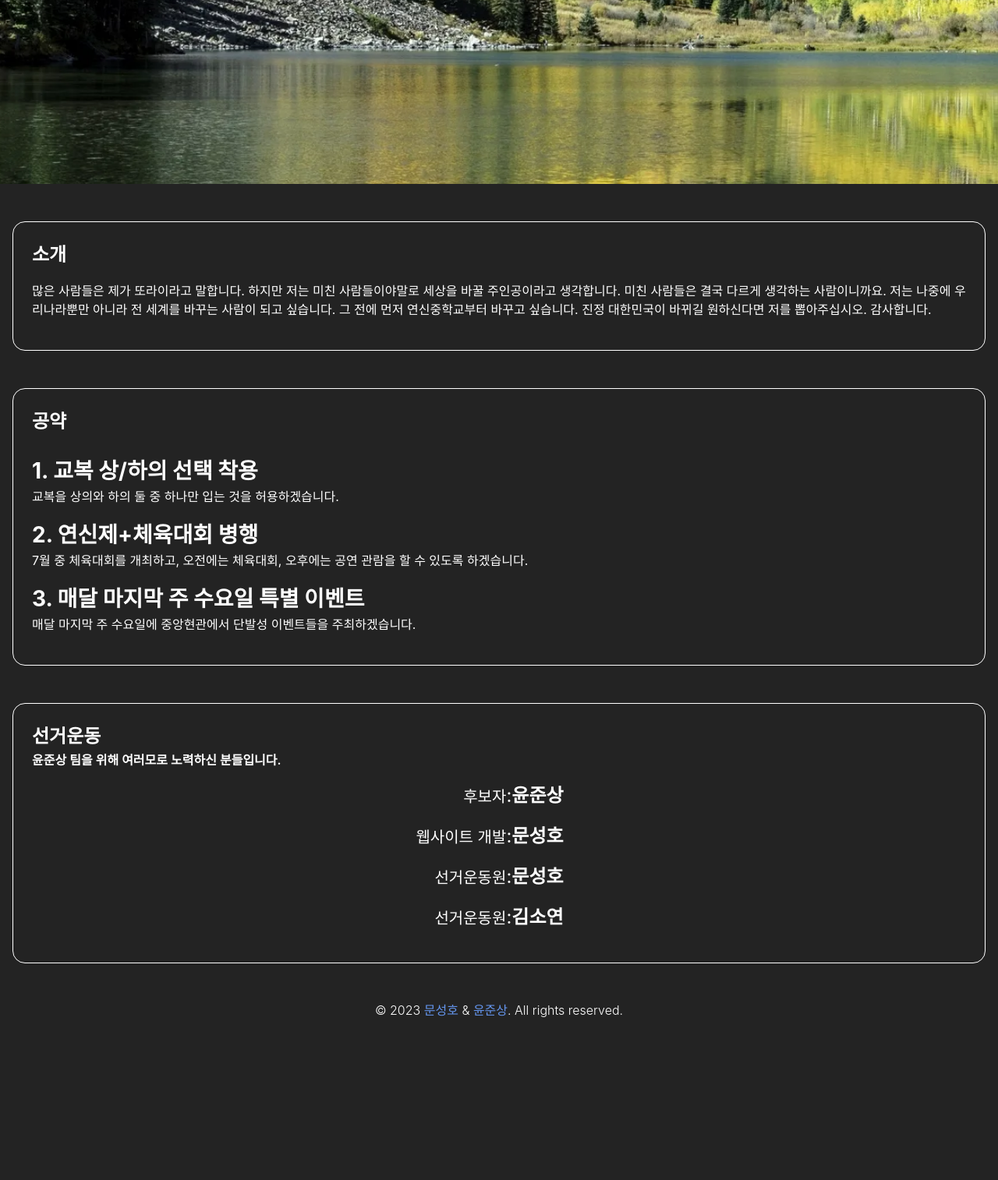
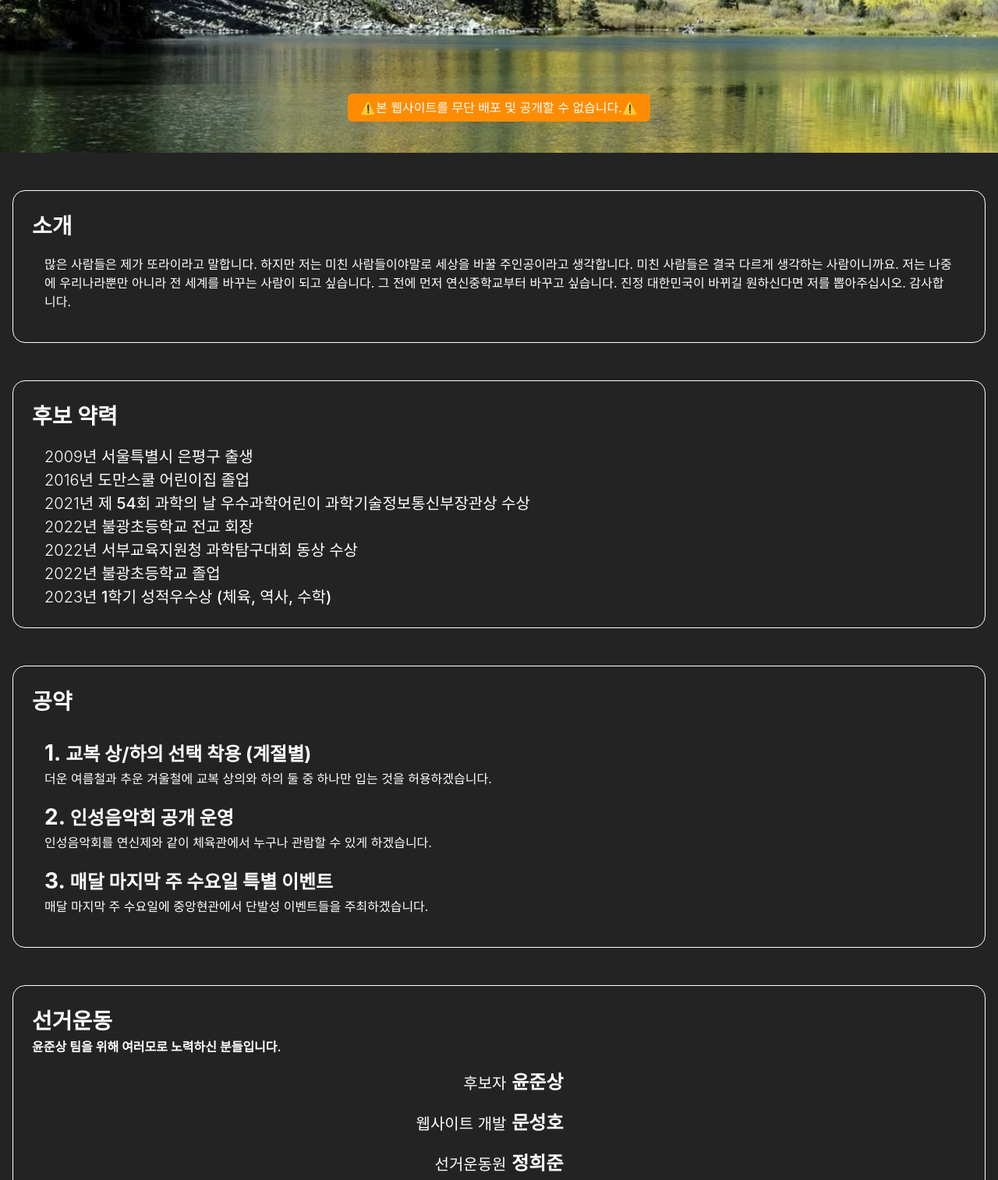
Before and after one commit to moonsung-ho/yoonjoonsang, a plain HTML site: page index.html in a window 1280 px wide. Shown: the part 620-2134 px from the top of the page at 78% size. Before the commit the page ends 1944 px from the top, so only its background shows below. Drawn offline with nearby package versions, Linux system fonts and the light colour scheme; a web font is replaced by a local one.

Commit message:
Add navigation link to candidate's history section

```diff
--- a/index.html
+++ b/index.html
@@ -34,6 +34,9 @@
             </li>
             <li class="nav-item">
               <a class="nav-link" href="#promises">공약</a>
+            </li>
+            <li class="nav-item">
+              <a class="nav-link" href="#history">약력</a>
             </li>
             <li class="nav-item">
               <a class="nav-link" href="#thanksto">선거운동</a>
@@ -80,8 +83,8 @@
       id="about"
       class="border-1 border-white border m-3 rounded-4 p-4 my-5"
     >
-      <span class="fs-4 fw-bold">소개</span>
-      <p class="mt-3">
+      <span class="fs-3 fw-bold">소개</span>
+      <p class="mt-3 fs-6 mx-3">
         많은 사람들은 제가 또라이라고 말합니다. 하지만 저는 미친 사람들이야말로
         세상을 바꿀 주인공이라고 생각합니다. 미친 사람들은 결국 다르게 생각하는
         사람이니까요. 저는 나중에 우리나라뿐만 아니라 전 세계를 바꾸는 사람이
@@ -90,33 +93,83 @@
       </p>
     </section>
     <section
+      id="history"
+      class="border-1 border-white border m-3 rounded-4 p-4 my-5"
+    >
+      <span class="fs-3 fw-bold">후보 약력</span>
+      <div class="mt-3">
+        <p class="fs-5 ms-3 my-0">
+          <span class="fw-light">2009년</span>
+          <span class="fw-medium" id="name">서울특별시 은평구 출생</span>
+        </p>
+        <p class="fs-5 ms-3 my-0">
+          <span class="fw-light">2016년</span>
+          <span class="fw-medium" id="name">도만스쿨 어린이집 졸업</span>
+        </p>
+        <p class="fs-5 ms-3 my-0">
+          <span class="fw-light">2021년</span>
+          <span class="fw-medium" id="name"
+            >제 54회 과학의 날 우수과학어린이 과학기술정보통신부장관상
+            수상</span
+          >
+        </p>
+        <p class="fs-5 ms-3 my-0">
+          <span class="fw-light">2022년</span>
+          <span class="fw-medium" id="name">불광초등학교 전교 회장</span>
+        </p>
+        <p class="fs-5 ms-3 my-0">
+          <span class="fw-light">2022년</span>
+          <span class="fw-medium" id="name"
+            >서부교육지원청 과학탐구대회 동상 수상</span
+          >
+        </p>
+        <p class="fs-5 ms-3 my-0">
+          <span class="fw-light">2022년</span>
+          <span class="fw-medium" id="name">불광초등학교 졸업</span>
+        </p>
+        <p class="fs-5 ms-3 my-0">
+          <span class="fw-light">2023년</span>
+          <span class="fw-medium" id="name"
+            >1학기 성적우수상 (체육, 역사, 수학)</span
+          >
+        </p>
+      </div>
+    </section>
+    <section
       id="promises"
       class="border-1 border-white border m-3 rounded-4 p-4 my-5"
     >
-      <span class="fs-4 fw-bold mb-5">공약</span>
+      <span class="fs-3 fw-bold mb-5">공약</span>
       <br />
       <br />
-      <span class="fs-3 fw-bold text-center">1. 교복 상/하의 선택 착용</span>
+      <div class="mx-3">
+        <span class="fs-3 fw-bold text-center"
+          >1. <span class="fs-4">교복 상/하의 선택 착용 (계절별)</span></span
+        >
         <p class="fs-6">
-        교복을 상의와 하의 둘 중 하나만 입는 것을 허용하겠습니다.
-      </p>
-      <span class="fs-3 fw-bold text-center">2. 연신제+체육대회 병행</span>
-      <p class="fs-6">
-        7월 중 체육대회를 개최하고, 오전에는 체육대회, 오후에는 공연 관람을 할
-        수 있도록 하겠습니다.
+          더운 여름철과 추운 겨울철에 교복 상의와 하의 둘 중 하나만 입는 것을
+          허용하겠습니다.
         </p>
         <span class="fs-3 fw-bold text-center"
-        >3. 매달 마지막 주 수요일 특별 이벤트</span
+          >2. <span class="fs-4">인성음악회 공개 운영</span></span
+        >
+        <p class="fs-6">
+          인성음악회를 연신제와 같이 체육관에서 누구나 관람할 수 있게
+          하겠습니다.
+        </p>
+        <span class="fs-3 fw-bold text-center"
+          >3. <span class="fs-4">매달 마지막 주 수요일 특별 이벤트</span></span
         >
         <p class="fs-6">
           매달 마지막 주 수요일에 중앙현관에서 단발성 이벤트들을 주최하겠습니다.
         </p>
+      </div>
     </section>
     <section
       id="thanksto"
       class="border-1 border-white border m-3 rounded-4 p-4 my-5"
     >
-      <span class="fs-4 fw-bold">선거운동</span>
+      <span class="fs-3 fw-bold">선거운동</span>
       <p class="fs-6 fw-semibold">
         윤준상 팀을 위해 여러모로 노력하신 분들입니다.
       </p>
@@ -130,42 +183,45 @@
       >
         <div style="text-align: end">
           <p class="fs-4 ms-4">
-            <span class="fw-light fs-5">후보자</span>:<span class="fw-semibold"
-              >윤준상</span
-            >
+            <span class="fw-light fs-5">후보자</span>
+            <span class="fw-semibold" id="name">윤준상</span>
           </p>
           <p class="fs-4 ms-4">
-            <span class="fw-light fs-5">웹사이트 개발</span>:<span
-              class="fw-semibold"
-              >문성호</span
-            >
+            <span class="fw-light fs-5">웹사이트 개발</span>
+            <span class="fw-semibold" id="name">문성호</span>
           </p>
           <p class="fs-4 ms-4">
-            <span class="fw-light fs-5">선거운동원</span>:<span
-              class="fw-semibold"
-              >문성호</span
-            >
+            <span class="fw-light fs-5">선거운동원</span>
+            <span class="fw-semibold" id="name">정희준</span>
           </p>
           <p class="fs-4 ms-4">
-            <span class="fw-light fs-5">선거운동원</span>:<span
-              class="fw-semibold"
-              >김소연</span
-            >
+            <span class="fw-light fs-5">선거운동원</span>
+            <span class="fw-semibold" id="name">이정욱</span>
+          </p>
+          <p class="fs-4 ms-4">
+            <span class="fw-light fs-5">선거운동원</span>
+            <span class="fw-semibold" id="name">양범석</span>
+          </p>
+          <p class="fs-4 ms-4">
+            <span class="fw-light fs-5">선거운동원</span>
+            <span class="fw-semibold" id="name">문성호</span>
+          </p>
+          <p class="fs-4 ms-4">
+            <span class="fw-light fs-5">선거운동원</span>
+            <span class="fw-semibold" id="name">김소연</span>
           </p>
         </div>
       </div>
     </section>
-    <footer>
-      <div class="container-fluid">
+    <footer class="border border-1 rounded-top-4 border-bottom-0 m-3 mb-0">
+      <div class="container-fluid mt-3">
         <div class="row">
           <div class="col-12 text-center">
             <p class="fs-6 fw-light">
               &copy; 2023
-              <a href="https://www.instagram.com/sunghotrue" class="fst-normal"
-                >문성호</a
-              >
+              <a href="https://sungho.xyz" class="fst-normal">문성호</a>
               &
-              <a href="https://www.instagram.com/hwabonst" class="fst-normal"
+              <a href="https://joonsang.netlify.app" class="fst-normal"
                 >윤준상</a
               >. All rights reserved.
             </p>
@@ -173,9 +229,14 @@
         </div>
       </div>
     </footer>
-    <button class="btn btn-primary btn-lg" id="share">
+    <!-- <button class="btn btn-primary btn-lg" id="share">
       <i class="bi bi-share-fill"></i>
-    </button>
+    </button> -->
+    <div id="warning" class="text-white" style="text-align: center">
+      <span style="text-align: center" class="p-2 px-3 rounded-2"
+        >⚠️본 웹사이트를 무단 배포 및 공개할 수 없습니다.⚠️</span
+      >
+    </div>
     <script
       src="https://cdn.jsdelivr.net/npm/bootstrap@5.3.1/dist/js/bootstrap.bundle.min.js"
       integrity="sha384-HwwvtgBNo3bZJJLYd8oVXjrBZt8cqVSpeBNS5n7C8IVInixGAoxmnlMuBnhbgrkm"
--- a/script.js
+++ b/script.js
@@ -4,13 +4,33 @@ let observer = new IntersectionObserver((e) => {
   });
 });
 
+let warningObserver = new IntersectionObserver((e) => {
+  e.forEach((entry) => {
+    entry.target.style["position"] = entry.isIntersecting
+      ? "fixed"
+      : "absolute";
+    entry.target.style["bottom"] = entry.isIntersecting ? "20px" : "-200px";
+  });
+  setTimeout(() => {
+    e.forEach((entry) => {
+      entry.target.style.display = "none";
+    });
+  }, 15000);
+});
+
 let about = document.querySelector("#about");
 let promises = document.querySelector("#promises");
 let thanksto = document.querySelector("#thanksto");
+let history = document.querySelector("#history");
+
+let warning = document.querySelector("#warning");
 
 observer.observe(about);
 observer.observe(promises);
 observer.observe(thanksto);
+observer.observe(history);
+
+warningObserver.observe(warning);
 
 if (typeof navigator.share === "undefined") {
   // 공유하기 버튼을 지원하지 않는 경우에 대한 폴백 처리
--- a/style.css
+++ b/style.css
@@ -21,7 +21,7 @@ body {
 }
 
 header {
-  height: 100vh;
+  height: 95vh;
   background: url(./images/background-main.webp);
   background-size: 300%;
   background-position: center;
@@ -55,3 +55,24 @@ a {
   right: 10px;
   bottom: 10px;
 }
+
+#warning {
+  left: 0;
+  right: 0;
+  animation: bounce 1s infinite alternate;
+  transition: initial 0.5s ease-in-out;
+}
+
+#warning > span {
+  background-color: darkorange;
+  width: fit-content;
+}
+
+@keyframes bounce {
+  0% {
+    transform: translateY(0);
+  }
+  100% {
+    transform: translateY(-10px);
+  }
+}
```
Lines whose indentation alone changed are shown as unchanged.
